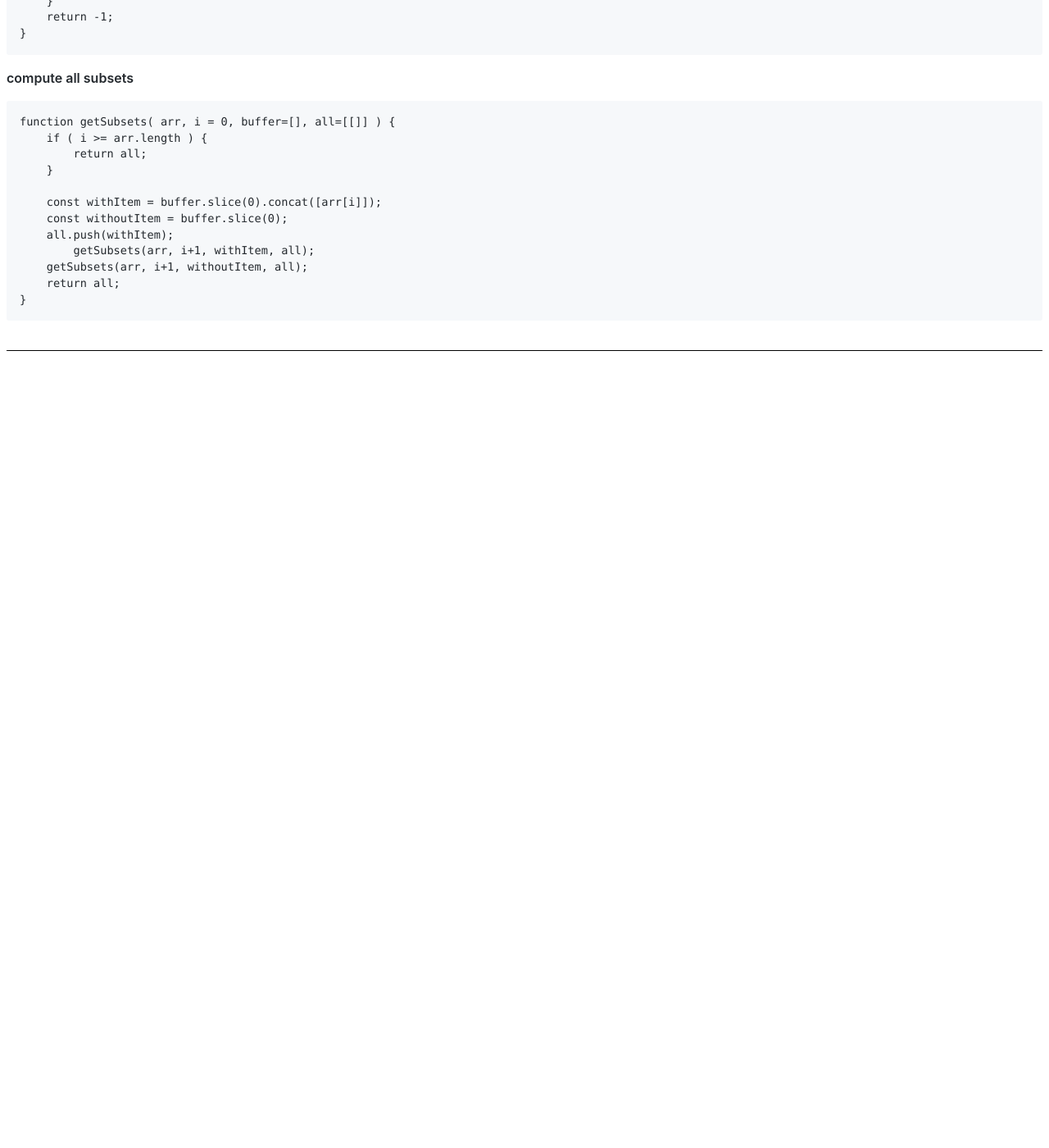
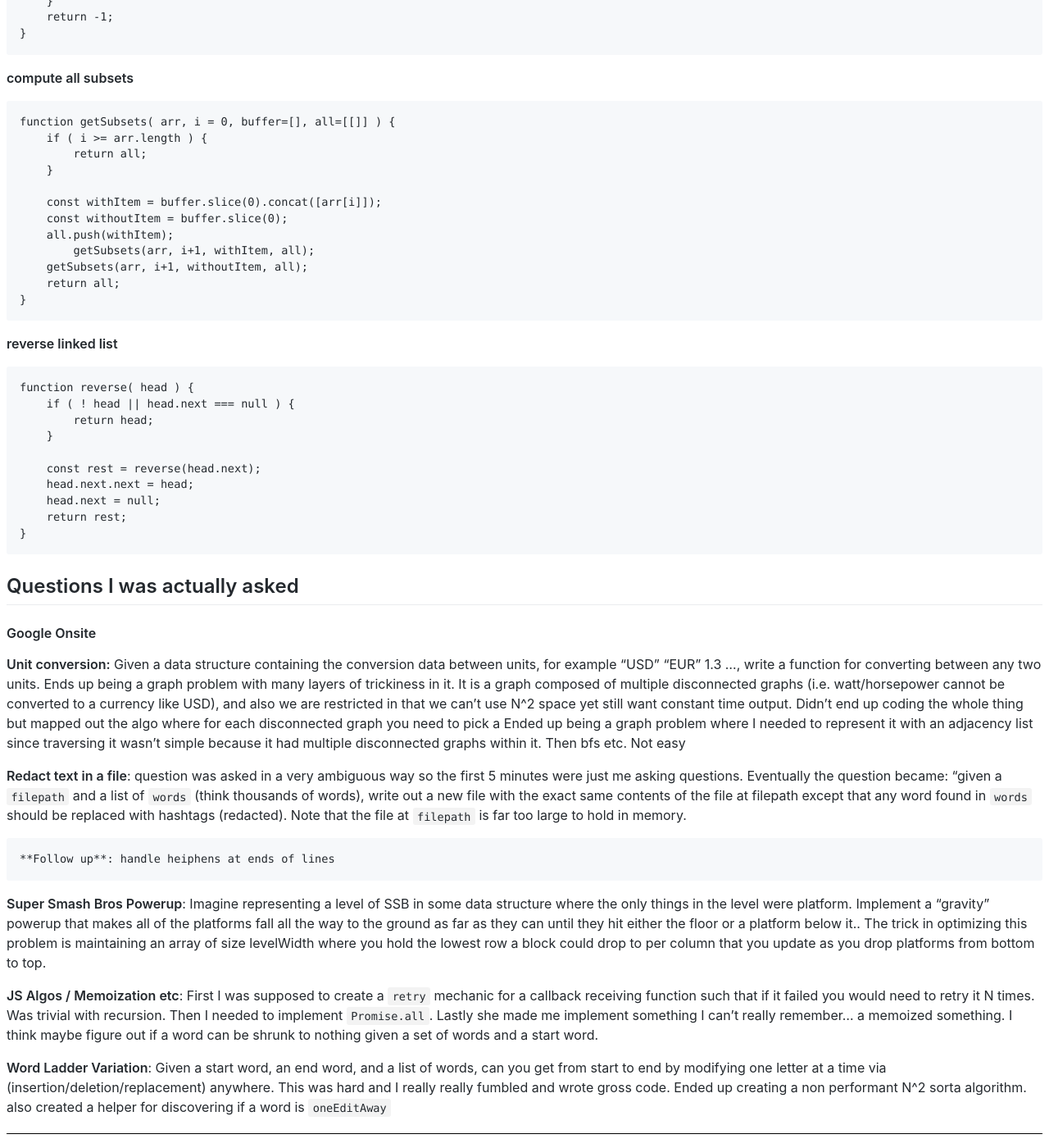
Before and after one commit to samouri/samouri.github.io, a Jekyll site: the page built from interview-prep/notes.md, in a window 1280 px wide and 1400 px high, scrolled down 26686 px. Shown: the whole window at 82% size. Built offline with Jekyll 4.4.1, drawn with Linux system fonts in a browser that asks for light colours; our own code applies the rules of GitHub Pages for plain Markdown files; before the commit the page ends 27177 px from its top, so only the background shows below that.

Commit message:
added google onsite questions

````diff
--- a/interview-prep/notes.md
+++ b/interview-prep/notes.md
@@ -1382,3 +1382,34 @@
     return all;
 }
 ```
+
+**reverse linked list**
+
+```typescript
+function reverse( head ) {
+    if ( ! head || head.next === null ) {
+        return head;
+    }
+
+    const rest = reverse(head.next);
+    head.next.next = head;
+    head.next = null;
+    return rest;
+}
+```
+
+## Questions I was actually asked
+
+#### Google Onsite
+
+**Unit conversion:** Given a data structure containing the conversion data between units, for example "USD" "EUR" 1.3 ..., write a function for converting between any two units.  Ends up being a graph problem with many layers of trickiness in it.  It is a graph composed of multiple disconnected graphs (i.e. watt/horsepower cannot be converted to a currency like USD), and also we are restricted in that we can't use N^2 space yet still want constant time output.  Didn't end up coding the whole thing but mapped out the algo where for each disconnected graph you need to pick a Ended up being a graph problem where I needed to represent it with an adjacency list since traversing it wasn't simple because it had multiple disconnected graphs within it. Then bfs etc. Not easy
+
+**Redact text in a file**: question was asked in a very ambiguous way so the first 5 minutes were  just me asking questions. Eventually the question became: "given a `filepath` and a list of `words` (think thousands of words), write out a new file with the exact same contents of the file at filepath except that any word found in `words` should be replaced with hashtags (redacted).  Note that the file at `filepath` is far too large to hold in memory.
+
+	**Follow up**: handle heiphens at ends of lines
+
+**Super Smash Bros Powerup**: Imagine representing a level of SSB in some data structure where the only things in the level were platform.  Implement a "gravity" powerup that makes all of the platforms fall all the way to the ground as far as they can until they hit either the floor or a platform below it.. The trick in optimizing this problem is maintaining an array of size levelWidth where you hold the lowest row a block could drop to per column that you update as you drop platforms from bottom to top.
+
+**JS Algos / Memoization etc**: First I was supposed to create a `retry` mechanic for a callback receiving function such that if it failed you would need to retry it N times. Was trivial with recursion.  Then I needed to implement `Promise.all`. Lastly she made me implement something I can't really remember... a memoized something. I think maybe figure out if a word can be shrunk to nothing given a set of words and a start word.
+
+**Word Ladder Variation**: Given a start word, an end word, and a list of words, can you get from start to end by modifying one letter at a time via (insertion/deletion/replacement) anywhere. This was hard and I really really fumbled and wrote gross code. Ended up creating a non performant N^2 sorta algorithm. also created a helper for discovering if a word is `oneEditAway`
````
